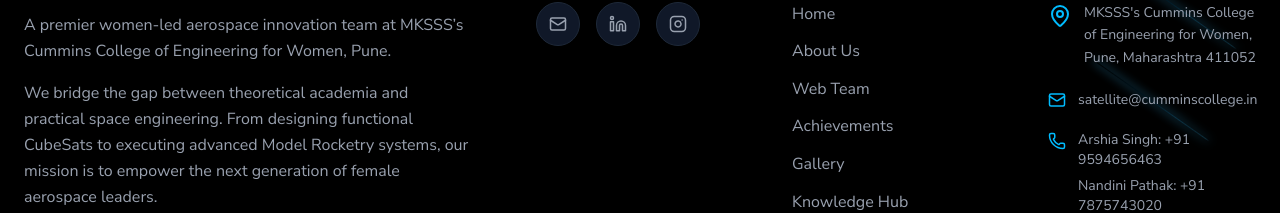
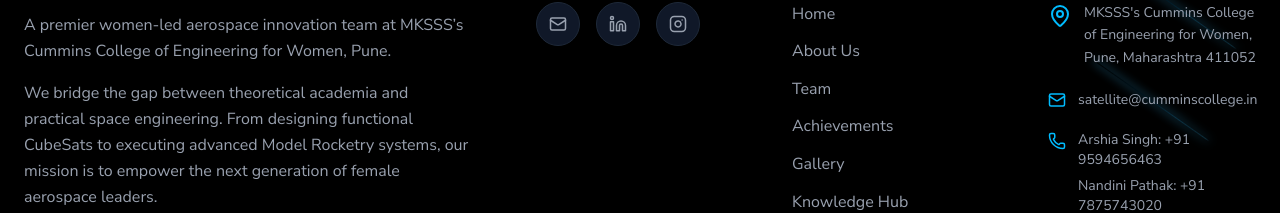
Before and after one commit to Ayushi-Rahane/Team-Vinidra-Website, a React (Vite) app in the folder frontend/: page / in a window 1280 px wide. Shown: the part 8474-8687 px from the top of the page. Built offline with nearby package versions, Linux system fonts and the light colour scheme; a web font is replaced by a local one.

Commit message:
removed Web from footer

```diff
--- a/frontend/src/components/Footer.jsx
+++ b/frontend/src/components/Footer.jsx
@@ -72,7 +72,7 @@
             <ul className="space-y-3 text-gray-400 relative z-20">
               <li><a href="/#home" className="hover:text-sky-400 transition-colors">Home</a></li>
               <li><a href="/#about" className="hover:text-sky-400 transition-colors">About Us</a></li>
-              <li><a href="/#team" className="hover:text-sky-400 transition-colors">Web Team</a></li>
+              <li><a href="/#team" className="hover:text-sky-400 transition-colors">Team</a></li>
               <li><a href="/#achievements" className="hover:text-sky-400 transition-colors">Achievements</a></li>
               <li><a href="/#gallery" className="hover:text-sky-400 transition-colors">Gallery</a></li>
               <li><a href="/#knowledge-hub" className="hover:text-sky-400 transition-colors">Knowledge Hub</a></li>
```
